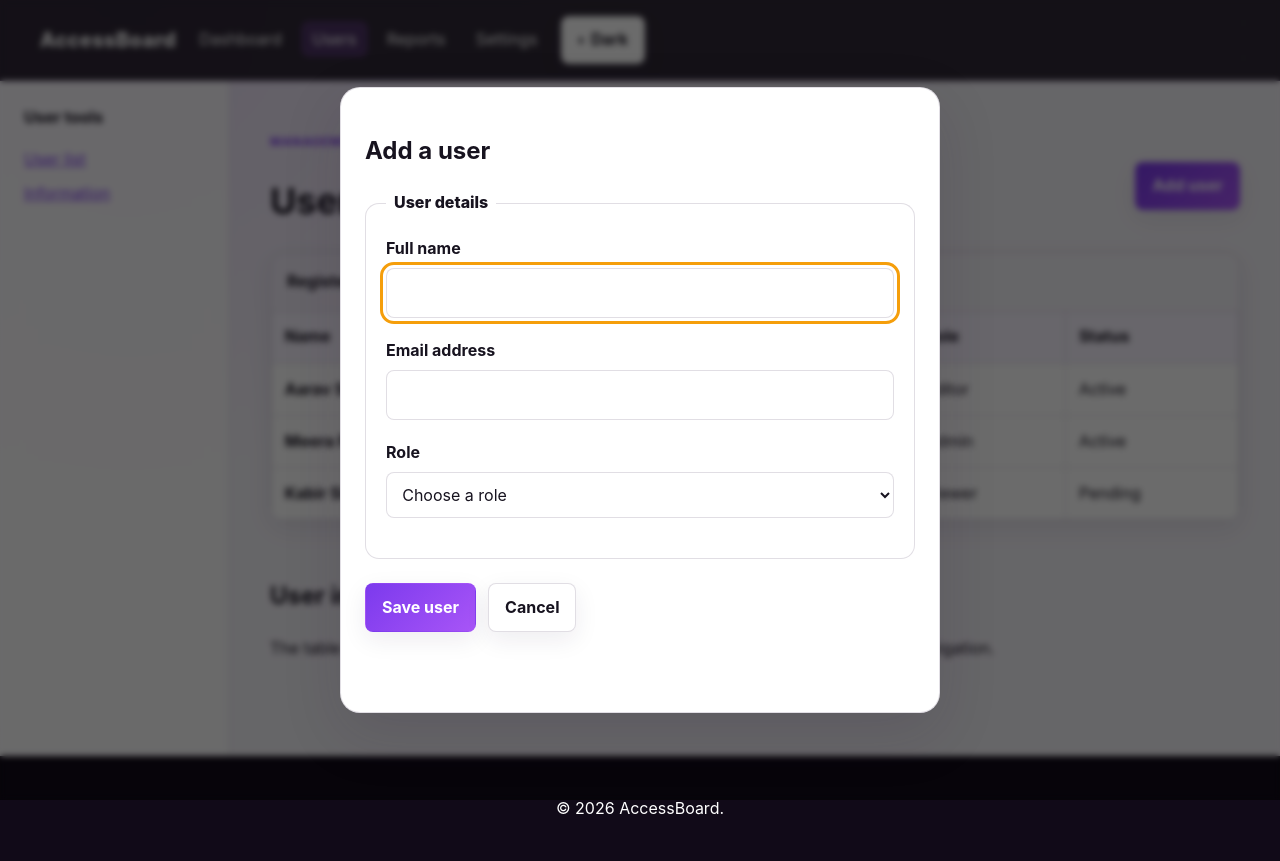
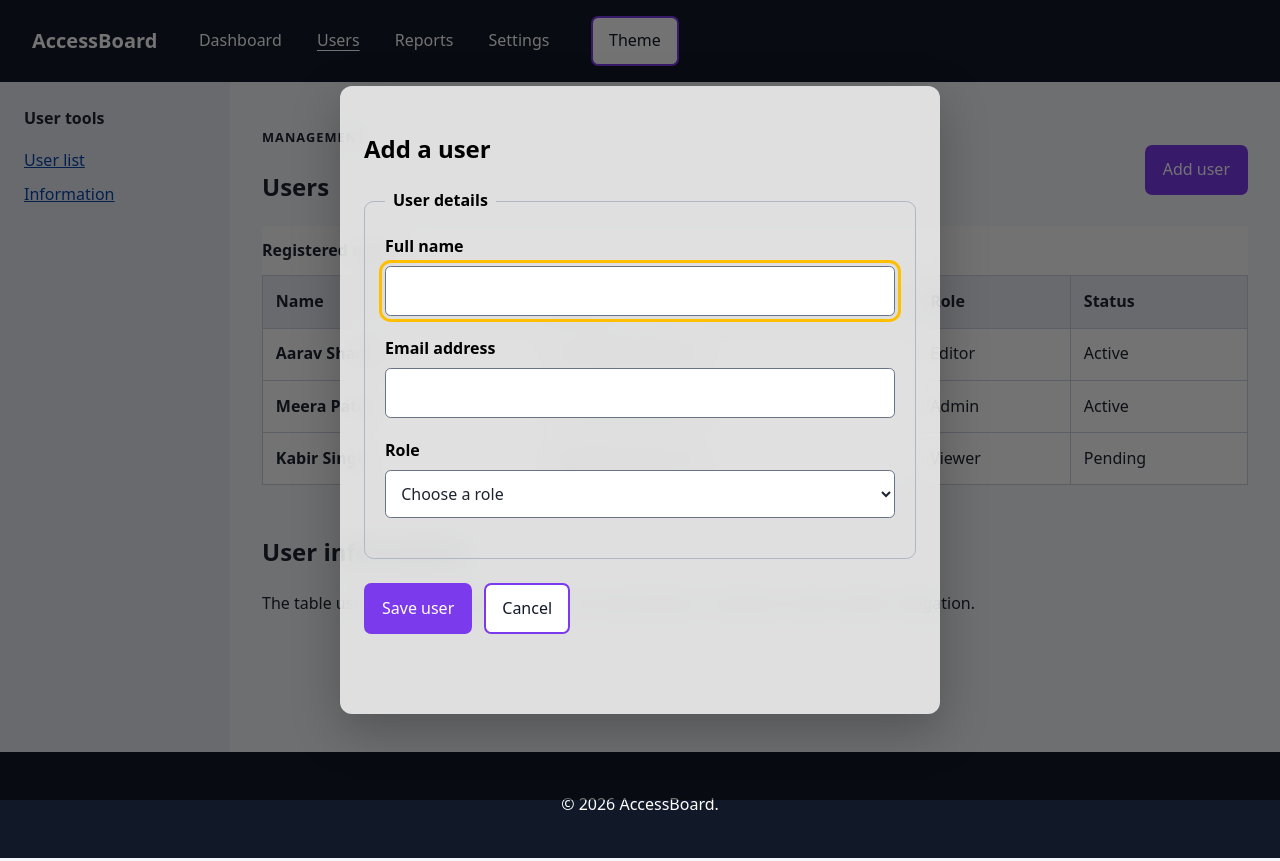
Before and after one commit to chayan-exe/accessible_multipage_layout, a plain HTML site: page users.html in a window 1280 px wide. Both pictures are taken after a click on the button "Add user". Drawn offline with Linux system fonts and the light colour scheme.

Commit message:
don all the update

```diff
--- a/css/style.css
+++ b/css/style.css
@@ -1,152 +1,425 @@
-/* Accessible responsive dashboard theme */
+/* Accessible Dashboard stylesheet */
 :root {
-  --font-sans: Inter, ui-sans-serif, system-ui, -apple-system, BlinkMacSystemFont, "Segoe UI", sans-serif;
-  --text-xs: 0.75rem;
-  --text-sm: 0.875rem;
-  --text-md: 1rem;
-  --text-lg: 1.25rem;
-  --text-xl: clamp(1.6rem, 3vw, 2.25rem);
-  --space-1: 0.25rem;
-  --space-2: 0.5rem;
-  --space-3: 0.75rem;
+  font-family: system-ui, -apple-system, BlinkMacSystemFont, "Segoe UI", sans-serif;
+  color: #1d2330;
+  background: #f5f7fa;
+  line-height: 1.6;
+}
+
+* {
+  box-sizing: border-box;
+}
+
+body {
+  margin: 0;
+  min-width: 320px;
+}
+
+a {
+  color: #0645ad;
+}
+
+a:focus-visible,
+button:focus-visible,
+input:focus-visible,
+select:focus-visible {
+  outline: 3px solid #ffbf00;
+  outline-offset: 3px;
+}
+
+.skip-link {
+  position: absolute;
+  left: 1rem;
+  top: -5rem;
+  padding: 0.75rem 1rem;
+  background: #111827;
+  color: #fff;
+  z-index: 1000;
+}
+
+.skip-link:focus {
+  top: 1rem;
+}
+
+.site-header {
+  display: flex;
+  align-items: center;
+  gap: 2rem;
+  padding: 1rem 2rem;
+  background: #111827;
+  color: #fff;
+}
+
+.brand a {
+  color: #fff;
+  text-decoration: none;
+  font-weight: 800;
+  font-size: 1.25rem;
+}
+
+.nav-list {
+  display: flex;
+  flex-wrap: wrap;
+  gap: 1rem;
+  list-style: none;
+  padding: 0;
+  margin: 0;
+}
+
+.nav-list a {
+  color: #fff;
+  text-decoration: none;
+  padding: 0.4rem 0.6rem;
+}
+
+.nav-list a[aria-current="page"] {
+  text-decoration: underline;
+  text-underline-offset: 0.25rem;
+}
+
+.menu-toggle {
+  margin-left: auto;
+  display: none;
+}
+
+.layout {
+  display: grid;
+  grid-template-columns: 230px 1fr;
+  min-height: calc(100vh - 130px);
+}
+
+.sidebar {
+  padding: 1.5rem;
+  background: #e9edf3;
+}
+
+.sidebar h2 {
+  margin-top: 0;
+  font-size: 1rem;
+}
+
+.sidebar ul {
+  list-style: none;
+  padding: 0;
+}
+
+.sidebar li + li {
+  margin-top: 0.5rem;
+}
+
+.main-content {
+  max-width: 1200px;
+  width: 100%;
+  padding: 2rem;
+  margin: 0 auto;
+}
+
+.section-heading {
+  display: flex;
+  justify-content: space-between;
+  align-items: center;
+  gap: 1rem;
+}
+
+.eyebrow {
+  margin-bottom: 0;
+  font-weight: 700;
+  text-transform: uppercase;
+  letter-spacing: 0.08em;
+  font-size: 0.8rem;
+}
+
+.cards {
+  display: grid;
+  grid-template-columns: repeat(3, 1fr);
+  gap: 1rem;
+  margin: 1.5rem 0 2rem;
+}
+
+.card {
+  padding: 1.25rem;
+  border: 1px solid #ccd3dd;
+  border-radius: 0.75rem;
+  background: #fff;
+}
+
+.card h2 {
+  margin-top: 0;
+  font-size: 1.1rem;
+}
+
+.stat {
+  font-size: 2rem;
+  font-weight: 800;
+  margin: 0;
+}
+
+section {
+  margin-bottom: 3rem;
+}
+
+.table-wrap {
+  overflow-x: auto;
+}
+
+table {
+  width: 100%;
+  border-collapse: collapse;
+  background: #fff;
+}
+
+caption {
+  text-align: left;
+  font-weight: 700;
+  padding: 0.75rem 0;
+}
+
+th,
+td {
+  border: 1px solid #cbd2dc;
+  padding: 0.8rem;
+  text-align: left;
+}
+
+thead th {
+  background: #e9edf3;
+}
+
+.status {
+  font-weight: 700;
+}
+
+.success {
+  color: #075e28;
+}
+
+.pending {
+  color: #7a4b00;
+}
+
+.button {
+  border: 2px solid #111827;
+  border-radius: 0.45rem;
+  padding: 0.65rem 1rem;
+  background: #111827;
+  color: #fff;
+  cursor: pointer;
+  font: inherit;
+}
+
+.button.secondary {
+  background: #fff;
+  color: #111827;
+}
+
+.form-group {
+  margin-bottom: 1.25rem;
+}
+
+label,
+.label-text {
+  display: block;
+  font-weight: 700;
+  margin-bottom: 0.4rem;
+}
+
+input,
+select {
+  width: 100%;
+  max-width: 520px;
+  padding: 0.7rem;
+  border: 1px solid #687386;
+  border-radius: 0.35rem;
+  background: #fff;
+  color: #1d2330;
+  font: inherit;
+}
+
+.checkbox-label {
+  display: flex;
+  align-items: center;
+  gap: 0.5rem;
+  font-weight: 400;
+}
+
+.checkbox-label input {
+  width: auto;
+}
+
+fieldset {
+  border: 1px solid #aeb7c5;
+  border-radius: 0.6rem;
+  padding: 1.25rem;
+  margin: 0 0 1.5rem;
+}
+
+legend {
+  padding: 0 0.5rem;
+  font-weight: 800;
+}
+
+small {
+  display: block;
+  margin-top: 0.3rem;
+}
+
+.form-actions {
+  display: flex;
+  flex-wrap: wrap;
+  gap: 0.75rem;
+}
+
+.form-message {
+  min-height: 1.5rem;
+  font-weight: 700;
+}
+
+dialog {
+  border: 0;
+  border-radius: 0.75rem;
+  max-width: 600px;
+  width: calc(100% - 2rem);
+  padding: 0;
+  box-shadow: 0 1rem 3rem rgba(0, 0, 0, 0.25);
+}
+
+dialog::backdrop {
+  background: rgba(0, 0, 0, 0.55);
+}
+
+.modal-content {
+  padding: 1.5rem;
+}
+
+.site-footer {
+  padding: 1.5rem 2rem;
+  background: #111827;
+  color: #fff;
+  text-align: center;
+}
+
+@media (max-width: 760px) {
+  .site-header {
+    flex-wrap: wrap;
+    padding: 1rem;
+  }
+
+  .menu-toggle {
+    display: block;
+  }
+
+  .nav-list {
+    width: 100%;
+  }
+
+  .layout {
+    display: block;
+  }
+
+  .sidebar {
+    display: none;
+  }
+
+  .sidebar.is-open {
+    display: block;
+  }
+
+  .main-content {
+    padding: 1.25rem;
+  }
+
+  .section-heading {
+    align-items: flex-start;
+    flex-direction: column;
+  }
+
+  .cards {
+    grid-template-columns: 1fr;
+  }
+}
+
+/* Data dashboard: design tokens, responsive grid, glass UI, and overflow protection */
+:root {
+  --color-primary: #7c3aed;
+  --color-primary-strong: #5b21b6;
+  --color-accent: #c084fc;
+  --color-bg: #f5f7fa;
+  --color-surface: rgba(255,255,255,.78);
+  --color-text: #1d2330;
+  --color-muted: #5b6472;
+  --color-border: rgba(104,115,134,.28);
+  --font-xs: .75rem;
+  --font-sm: .875rem;
+  --font-md: 1rem;
+  --font-lg: 1.25rem;
+  --font-xl: 1.75rem;
+  --space-1: .25rem;
+  --space-2: .5rem;
+  --space-3: .75rem;
   --space-4: 1rem;
-  --space-5: 1.25rem;
   --space-6: 1.5rem;
   --space-8: 2rem;
-  --space-10: 2.5rem;
-  --radius-sm: 0.5rem;
-  --radius-md: 0.875rem;
-  --radius-lg: 1.25rem;
-  --brand-1: #7c3aed;
-  --brand-2: #a855f7;
-  --brand-3: #c084fc;
-  --bg: #f4f2f8;
-  --surface: rgba(255, 255, 255, 0.72);
-  --surface-solid: #ffffff;
-  --surface-muted: rgba(124, 58, 237, 0.06);
-  --text: #17131f;
-  --muted: #625a6d;
-  --border: rgba(71, 49, 91, 0.16);
-  --shadow-sm: 0 8px 24px rgba(42, 24, 58, 0.08);
-  --shadow-lg: 0 20px 60px rgba(42, 24, 58, 0.14);
-  --glass-blur: blur(16px);
-  --focus: #f59e0b;
-  color-scheme: light;
+  --radius-sm: .5rem;
+  --radius-md: .75rem;
+  --radius-lg: 1rem;
+  --shadow-soft: 0 10px 30px rgba(17,24,39,.08);
+  --glass-blur: 14px;
 }
 
-:root[data-theme="dark"] {
-  --bg: #0d0912;
-  --surface: rgba(25, 18, 34, 0.72);
-  --surface-solid: #191222;
-  --surface-muted: rgba(168, 85, 247, 0.09);
-  --text: #f6effb;
-  --muted: #b9aabd;
-  --border: rgba(216, 180, 252, 0.18);
-  --shadow-sm: 0 8px 24px rgba(0, 0, 0, 0.28);
-  --shadow-lg: 0 20px 60px rgba(0, 0, 0, 0.42);
-  color-scheme: dark;
+html[data-theme="dark"] {
+  --color-bg: #09090f;
+  --color-surface: rgba(20,20,31,.78);
+  --color-text: #f3f4f6;
+  --color-muted: #b4b9c5;
+  --color-border: rgba(192,132,252,.24);
 }
 
-* { box-sizing: border-box; }
-html { min-width: 320px; overflow-x: hidden; scroll-behavior: smooth; }
-body { margin: 0; min-width: 320px; max-width: 100%; overflow-x: hidden; font-family: var(--font-sans); color: var(--text); background: radial-gradient(circle at 10% 0%, rgba(168,85,247,.12), transparent 30rem), var(--bg); line-height: 1.6; }
-img, svg, video { max-width: 100%; height: auto; }
-a { color: var(--brand-1); }
-a:focus-visible, button:focus-visible, input:focus-visible, select:focus-visible, textarea:focus-visible { outline: 3px solid var(--focus); outline-offset: 3px; }
+html { overflow-x: hidden; }
+body { background: var(--color-bg); color: var(--color-text); overflow-x: hidden; }
+.main-content { min-width: 0; }
+.layout { width: 100%; min-width: 0; }
+.cards { grid-template-columns: repeat(12, minmax(0, 1fr)); }
+.card { grid-column: span 4; background: var(--color-surface); border-color: var(--color-border); box-shadow: var(--shadow-soft); backdrop-filter: blur(var(--glass-blur)); -webkit-backdrop-filter: blur(var(--glass-blur)); transition: transform .2s ease, box-shadow .2s ease, border-color .2s ease; }
+.card:hover { transform: translateY(-3px); box-shadow: 0 16px 36px rgba(17,24,39,.13); border-color: var(--color-primary); }
+.table-wrap, dialog { background: var(--color-surface); backdrop-filter: blur(var(--glass-blur)); -webkit-backdrop-filter: blur(var(--glass-blur)); }
+.button { background: var(--color-primary); border-color: var(--color-primary); transition: transform .2s ease, filter .2s ease; }
+.button:hover { filter: brightness(1.08); transform: translateY(-1px); }
 
-.skip-link { position: absolute; left: var(--space-4); top: -5rem; padding: var(--space-3) var(--space-4); background: #111; color: #fff; z-index: 1000; border-radius: var(--radius-sm); }
-.skip-link:focus { top: var(--space-4); }
+/* API dashboard controls */
+.data-toolbar { display:grid; grid-template-columns:minmax(180px,2fr) repeat(2,minmax(130px,1fr)); gap:var(--space-3); margin:var(--space-6) 0; }
+.data-toolbar input, .data-toolbar select { max-width:none; }
+.data-grid { display:grid; grid-template-columns:repeat(12,minmax(0,1fr)); gap:var(--space-4); }
+.data-item { grid-column:span 3; min-width:0; padding:var(--space-4); border:1px solid var(--color-border); border-radius:var(--radius-md); background:var(--color-surface); box-shadow:var(--shadow-soft); transition:transform .2s ease, box-shadow .2s ease; }
+.data-item:hover { transform:translateY(-3px); box-shadow:0 14px 30px rgba(17,24,39,.12); }
+.data-item img { width:100%; height:180px; object-fit:contain; border-radius:var(--radius-sm); background:#fff; }
+.error-banner { margin:var(--space-4) 0; padding:var(--space-3) var(--space-4); border:1px solid #b42318; border-radius:var(--radius-sm); background:rgba(255,235,233,.9); color:#7a271a; }
+.skeleton { height:280px; border-radius:var(--radius-md); background:linear-gradient(90deg,rgba(127,127,127,.12),rgba(127,127,127,.24),rgba(127,127,127,.12)); background-size:200% 100%; animation:skeleton 1.2s infinite; }
+@keyframes skeleton { to { background-position:-200% 0; } }
 
-.site-header { display: flex; align-items: center; gap: var(--space-8); padding: var(--space-4) clamp(1rem, 4vw, 2.5rem); background: rgba(17, 10, 24, .86); color: #fff; border-bottom: 1px solid rgba(192,132,252,.18); backdrop-filter: var(--glass-blur); -webkit-backdrop-filter: var(--glass-blur); position: sticky; top: 0; z-index: 20; }
-.brand a { color: #fff; text-decoration: none; font-weight: 850; font-size: var(--text-lg); letter-spacing: .02em; }
-.nav-list { display: flex; flex-wrap: wrap; gap: var(--space-2); list-style: none; padding: 0; margin: 0; }
-.nav-list a { color: #fff; text-decoration: none; padding: .5rem .7rem; border-radius: var(--radius-sm); transition: background .2s ease, transform .2s ease; }
-.nav-list a:hover { background: rgba(168,85,247,.18); transform: translateY(-1px); }
-.nav-list a[aria-current="page"] { background: rgba(168,85,247,.24); }
-.menu-toggle { margin-left: auto; display: none; }
-
-.layout { display: grid; grid-template-columns: minmax(190px, 230px) minmax(0, 1fr); min-height: calc(100vh - 130px); width: 100%; }
-.sidebar { padding: var(--space-6); background: var(--surface); border-right: 1px solid var(--border); backdrop-filter: var(--glass-blur); -webkit-backdrop-filter: var(--glass-blur); }
-.sidebar h2 { margin-top: 0; font-size: var(--text-md); }
-.sidebar ul { list-style: none; padding: 0; }
-.sidebar li + li { margin-top: var(--space-2); }
-
-.main-content { min-width: 0; max-width: 1440px; width: 100%; padding: clamp(1rem, 3vw, 2.5rem); margin: 0 auto; }
-.section-heading { display: flex; justify-content: space-between; align-items: center; gap: var(--space-4); }
-.eyebrow { margin-bottom: 0; font-weight: 750; text-transform: uppercase; letter-spacing: .08em; font-size: var(--text-xs); color: var(--brand-1); }
-h1 { font-size: var(--text-xl); line-height: 1.15; }
-section { margin-bottom: clamp(2rem, 5vw, 3.5rem); }
-
-.cards { display: grid; grid-template-columns: repeat(3, minmax(0, 1fr)); gap: var(--space-4); margin: var(--space-6) 0 var(--space-8); }
-.card { min-width: 0; padding: var(--space-5); border: 1px solid var(--border); border-radius: var(--radius-lg); background: var(--surface); box-shadow: var(--shadow-sm); backdrop-filter: var(--glass-blur); -webkit-backdrop-filter: var(--glass-blur); transition: transform .22s ease, box-shadow .22s ease, border-color .22s ease; }
-.card:hover { transform: translateY(-3px); box-shadow: var(--shadow-lg); border-color: rgba(168,85,247,.35); }
-.card h2 { margin-top: 0; font-size: var(--text-lg); }
-.stat { font-size: clamp(1.7rem, 4vw, 2.2rem); font-weight: 850; margin: 0; color: var(--brand-1); }
-
-.table-wrap { width: 100%; max-width: 100%; overflow-x: auto; -webkit-overflow-scrolling: touch; border: 1px solid var(--border); border-radius: var(--radius-md); box-shadow: var(--shadow-sm); }
-table { width: 100%; min-width: 620px; border-collapse: collapse; background: var(--surface-solid); }
-caption { text-align: left; font-weight: 700; padding: var(--space-4); }
-th, td { border: 1px solid var(--border); padding: .8rem; text-align: left; }
-thead th { background: var(--surface-muted); }
-.status { font-weight: 700; }
-.success { color: #08723b; }
-.pending { color: #9a6200; }
-
-.button { border: 1px solid transparent; border-radius: var(--radius-sm); padding: .65rem 1rem; background: linear-gradient(135deg, var(--brand-1), var(--brand-2)); color: #fff; cursor: pointer; font: inherit; font-weight: 700; box-shadow: var(--shadow-sm); transition: transform .2s ease, box-shadow .2s ease, filter .2s ease; }
-.button:hover { transform: translateY(-2px); box-shadow: var(--shadow-lg); filter: brightness(1.05); }
-.button.secondary { background: var(--surface-solid); color: var(--text); border-color: var(--border); }
-
-.form-group { margin-bottom: var(--space-5); }
-label, .label-text { display: block; font-weight: 700; margin-bottom: .4rem; }
-input, select, textarea { width: 100%; max-width: 520px; padding: .7rem; border: 1px solid var(--border); border-radius: var(--radius-sm); background: var(--surface-solid); color: var(--text); font: inherit; }
-.checkbox-label { display: flex; align-items: center; gap: .5rem; font-weight: 400; }
-.checkbox-label input { width: auto; }
-fieldset { border: 1px solid var(--border); border-radius: var(--radius-md); padding: var(--space-5); margin: 0 0 var(--space-6); background: var(--surface); }
-legend { padding: 0 .5rem; font-weight: 800; }
-small { display: block; margin-top: .3rem; color: var(--muted); }
-.form-actions { display: flex; flex-wrap: wrap; gap: .75rem; }
-.form-message { min-height: 1.5rem; font-weight: 700; }
-
-dialog { border: 1px solid var(--border); border-radius: var(--radius-lg); max-width: 600px; width: min(calc(100% - 2rem), 600px); padding: 0; background: var(--surface-solid); color: var(--text); box-shadow: var(--shadow-lg); }
-dialog::backdrop { background: rgba(0,0,0,.58); backdrop-filter: blur(3px); }
-.modal-content { padding: var(--space-6); }
-.site-footer { padding: var(--space-6) clamp(1rem, 4vw, 2.5rem); background: #110a18; color: #fff; text-align: center; }
-
-/* 320px baseline: never force page width */
-@media (min-width: 320px) {
-  .main-content { padding-inline: 1rem; }
-  .site-header { gap: .75rem; }
+@media (max-width: 1023px) {
+  .layout { grid-template-columns:200px minmax(0,1fr); }
+  .main-content { padding:var(--space-6); }
+  .data-item { grid-column:span 6; }
 }
-
-/* 768px: tablet / compact desktop */
-@media (min-width: 768px) {
-  .main-content { padding-inline: clamp(1.25rem, 4vw, 2.5rem); }
-  .cards { grid-template-columns: repeat(2, minmax(0, 1fr)); }
+@media (max-width: 767px) {
+  .site-header { padding:var(--space-4); gap:var(--space-3); flex-wrap:wrap; }
+  .nav-list { gap:.25rem; }
+  .layout { display:block; }
+  .sidebar { display:none; }
+  .sidebar.is-open { display:block; }
+  .menu-toggle { display:block; }
+  .main-content { padding:var(--space-4); }
+  .section-heading { align-items:flex-start; flex-direction:column; }
+  .cards { grid-template-columns:1fr; }
+  .card, .data-item { grid-column:auto; }
+  .data-toolbar { grid-template-columns:1fr; }
+  .data-item img { height:160px; }
 }
-
-@media (max-width: 767px) {
-  .site-header { flex-wrap: wrap; padding: 1rem; }
-  .menu-toggle { display: block; }
-  .nav-list { width: 100%; overflow-x: auto; flex-wrap: nowrap; padding-bottom: .25rem; }
-  .nav-list li { flex: 0 0 auto; }
-  .layout { display: block; }
-  .sidebar { display: none; border-right: 0; border-bottom: 1px solid var(--border); }
-  .sidebar.is-open { display: block; }
-  .section-heading { align-items: flex-start; flex-direction: column; }
-  .cards { grid-template-columns: 1fr; }
+@media (max-width: 319px) {
+  body { min-width:0; }
+  .main-content { padding:.75rem; }
+  .site-header { padding:.75rem; }
+  .nav-list a { padding:.25rem; font-size:var(--font-sm); }
 }
-
-/* 1024px: three-column dashboard cards */
-@media (min-width: 1024px) {
-  .cards { grid-template-columns: repeat(3, minmax(0, 1fr)); }
-}
-
-/* 1440px: comfortable maximum canvas */
-@media (min-width: 1440px) {
-  .main-content { padding-inline: 3rem; }
-  .cards { gap: var(--space-6); }
-}
-
-@media (prefers-reduced-motion: reduce) {
-  *, *::before, *::after { scroll-behavior: auto !important; transition-duration: .01ms !important; animation-duration: .01ms !important; animation-iteration-count: 1 !important; }
-}
+@media (min-width: 1024px) and (max-width: 1439px) { .data-item { grid-column:span 4; } }
+@media (min-width: 1440px) { .main-content { max-width:1400px; } .data-item { grid-column:span 3; } }
--- a/js/main.js
+++ b/js/main.js
@@ -63,31 +63,85 @@ document.addEventListener("DOMContentLoaded", () => {
   }
 });
 
+// REST API data module: async/await, search/category/sort, localStorage cache, skeletons and errors.
+const PRODUCT_CACHE_KEY = "accessboard_products_v1";
+const PRODUCT_CACHE_TTL = 1000 * 60 * 10;
 
-// Dark/light theme toggle using the design-token variables.
-const themeButton = document.createElement("button");
-themeButton.type = "button";
-themeButton.className = "button secondary theme-toggle";
-themeButton.setAttribute("aria-label", "Toggle color theme");
+async function loadProducts() {
+  const grid = document.querySelector("#product-grid");
+  const loading = document.querySelector("#product-loading");
+  const error = document.querySelector("#api-error");
+  const search = document.querySelector("#product-search");
+  const category = document.querySelector("#product-category");
+  const sort = document.querySelector("#product-sort");
+  if (!grid || !loading || !error || !search || !category || !sort) return;
 
-const savedTheme = localStorage.getItem("accessboard-theme");
-const prefersDark = window.matchMedia && window.matchMedia("(prefers-color-scheme: dark)").matches;
-document.documentElement.dataset.theme = savedTheme || (prefersDark ? "dark" : "light");
+  let products = [];
+  const cached = localStorage.getItem(PRODUCT_CACHE_KEY);
+  if (cached) {
+    try {
+      const parsed = JSON.parse(cached);
+      if (Date.now() - parsed.timestamp < PRODUCT_CACHE_TTL && Array.isArray(parsed.data)) products = parsed.data;
+    } catch { localStorage.removeItem(PRODUCT_CACHE_KEY); }
+  }
 
-const updateThemeButton = () => {
-  const dark = document.documentElement.dataset.theme === "dark";
-  themeButton.textContent = dark ? "☀ Light" : "◐ Dark";
-  themeButton.setAttribute("aria-pressed", String(dark));
-};
+  const render = () => {
+    const query = search.value.trim().toLowerCase();
+    let visible = products.filter(p =>
+      (category.value === "all" || p.category === category.value) &&
+      `${p.title} ${p.description} ${p.category}`.toLowerCase().includes(query)
+    );
+    if (sort.value === "price-asc") visible.sort((a,b) => a.price - b.price);
+    if (sort.value === "price-desc") visible.sort((a,b) => b.price - a.price);
+    if (sort.value === "title") visible.sort((a,b) => a.title.localeCompare(b.title));
+    grid.innerHTML = visible.length ? visible.map(p => `
+      <article class="data-item">
+        <img src="${p.image}" alt="${escapeHTML(p.title)}" loading="lazy">
+        <p class="eyebrow">${escapeHTML(p.category)}</p>
+        <h3>${escapeHTML(p.title)}</h3>
+        <p>${escapeHTML(p.description.slice(0, 110))}...</p>
+        <strong>$${Number(p.price).toFixed(2)}</strong>
+      </article>`).join("") : "<p>No matching products found.</p>";
+  };
 
-const header = document.querySelector(".site-header");
-if (header) {
-  header.appendChild(themeButton);
-  updateThemeButton();
-  themeButton.addEventListener("click", () => {
-    const next = document.documentElement.dataset.theme === "dark" ? "light" : "dark";
-    document.documentElement.dataset.theme = next;
-    localStorage.setItem("accessboard-theme", next);
-    updateThemeButton();
+  if (!products.length) {
+    try {
+      const response = await fetch("https://fakestoreapi.com/products");
+      if (!response.ok) throw new Error(`HTTP ${response.status}`);
+      products = await response.json();
+      localStorage.setItem(PRODUCT_CACHE_KEY, JSON.stringify({timestamp: Date.now(), data: products}));
+    } catch (err) {
+      error.textContent = "We couldn't load the live product data. Please check your connection and try again.";
+      error.hidden = false;
+      loading.hidden = true;
+      return;
+    }
+  }
+
+  [...new Set(products.map(p => p.category))].sort().forEach(c => {
+    const option = document.createElement("option"); option.value = c; option.textContent = c; category.append(option);
   });
+  loading.hidden = true;
+  render();
+  [search, category, sort].forEach(el => el.addEventListener("input", render));
+  [category, sort].forEach(el => el.addEventListener("change", render));
 }
+
+function escapeHTML(value) {
+  return String(value).replace(/[&<>'"]/g, char => ({"&":"&amp;","<":"&lt;",">":"&gt;","'":"&#39;",'"':"&quot;"}[char]));
+}
+
+document.addEventListener("DOMContentLoaded", () => {
+  loadProducts();
+  const root = document.documentElement;
+  const savedTheme = localStorage.getItem("accessboard_theme");
+  if (savedTheme) root.dataset.theme = savedTheme;
+});
+
+document.addEventListener("click", (event) => {
+  if (event.target.id !== "theme-toggle") return;
+  const root = document.documentElement;
+  const next = root.dataset.theme === "dark" ? "light" : "dark";
+  root.dataset.theme = next;
+  localStorage.setItem("accessboard_theme", next);
+});
--- a/users.html
+++ b/users.html
@@ -20,6 +20,7 @@
         <li><a href="settings.html">Settings</a></li>
       </ul>
     </nav>
+    <button id="theme-toggle" class="button secondary" type="button" aria-label="Toggle color theme">Theme</button>
     <button class="menu-toggle" type="button" aria-expanded="false" aria-controls="sidebar">Menu</button>
   </header>
 
```
Also changed, not shown: index.html (+22 -0 lines), reports.html (+1 -0 lines), settings.html (+1 -0 lines).
